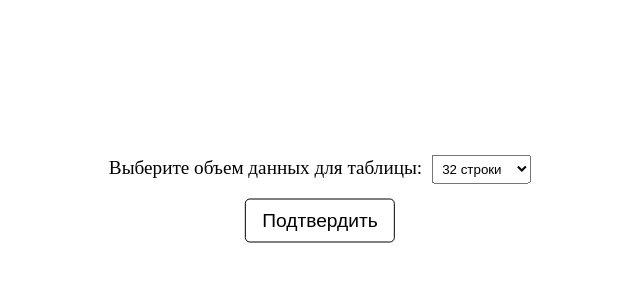
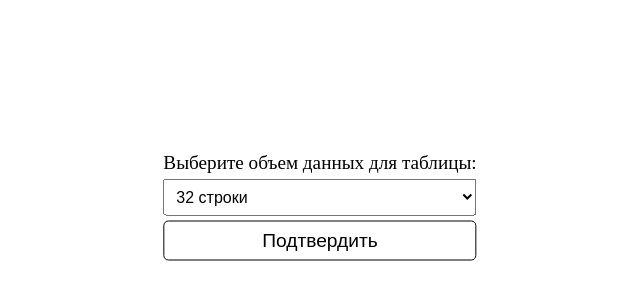
Before and after one commit to Bpedley/frontend-javascript-test, a React (Create React App) app: page / in a window 1280 px wide. Shown: the part 194-494 px from the top of the page, without its empty margins (320-960 px from the left). Built offline with nearby package versions, Linux system fonts and the light colour scheme.

Commit message:
Added Button component

```diff
--- a/src/Components/AddDataRow/AddDataRow.js
+++ b/src/Components/AddDataRow/AddDataRow.js
@@ -1,5 +1,6 @@
 import React, { useState } from "react";
 import InputField from "./InputField";
+import Button from "../Button";
 import { formValidation, inputFields } from "../../utils";
 import "./AddDataRow.scss";
 
@@ -24,6 +25,7 @@ const AddDataRow = ({ addRowData }) => {
       email: "",
       phone: ""
     });
+    setToggle(false);
   };
 
   const handleChange = e => {
@@ -36,19 +38,13 @@ const AddDataRow = ({ addRowData }) => {
   const toggleForm = () => setToggle(!toggle);
 
   if (!toggle) {
-    return (
-      <button className="btn" onClick={toggleForm}>
-        Добавить
-      </button>
-    );
+    return <Button toggleForm={toggleForm}>Добавить</Button>;
   }
 
   return (
     <form onSubmit={handleSubmit}>
-      <button className="btn" onClick={toggleForm}>
-        Отменить
-      </button>
-      <button type="submit" className="btn" disabled={!formValidation(data)}>
+      <Button toggleForm={toggleForm}>Отменить</Button>
+      <button className="btn" disabled={!formValidation(data)}>
         Добавить
       </button>
       <div className="input-fields">
--- /dev/null
+++ b/src/Components/Button.js
@@ -0,0 +1,11 @@
+import React from "react";
+
+const Button = ({ children, toggleForm }) => {
+  return (
+    <button className="btn" onClick={toggleForm ? toggleForm : undefined}>
+      {children}
+    </button>
+  );
+};
+
+export default Button;
--- a/src/Components/ChooseDataLength/ChooseDataLength.js
+++ b/src/Components/ChooseDataLength/ChooseDataLength.js
@@ -1,4 +1,5 @@
 import React, { useState } from "react";
+import Button from "../Button";
 import "./ChooseDataLength.scss";
 
 const ChooseDataLength = ({ fetchData }) => {
@@ -18,14 +19,14 @@ const ChooseDataLength = ({ fetchData }) => {
 
   return (
     <form className="formSelect" onSubmit={handleSelectSubmit}>
-      <label>
+      <label className="formSelect__select">
         Выберите объем данных для таблицы:
         <select value={selected} onChange={handleSelectChange}>
           <option value="32 строки">32 строки</option>
           <option value="1000 строк">1000 строк</option>
         </select>
       </label>
-      <input type="submit" value="Подтвердить" />
+      <Button>Подтвердить</Button>
     </form>
   );
 };
--- a/src/Components/ChooseDataLength/ChooseDataLength.scss
+++ b/src/Components/ChooseDataLength/ChooseDataLength.scss
@@ -7,24 +7,29 @@
   transform: translate(-50%, -50%);
   font-size: 1.2rem;
 
-  input {
-    width: 150px;
-    margin: 15px auto;
-    padding: 10px 15px;
-    background-color: white;
-    border: 1px solid black;
+  .btn {
+    width: 100%;
+    padding: 8px 12px;
+    background-color: #fff;
+    border: 1px solid #000;
     border-radius: 5px;
     font-size: 1.2rem;
+    transition: background-color 0.4s;
     cursor: pointer;
-    transition: background-color 0.4s;
-
     &:hover {
       background-color: rgb(230, 230, 230);
     }
   }
+}
 
+.formSelect__select {
+  display: flex;
+  flex-direction: column;
+  text-align: center;
   select {
-    margin-left: 10px;
-    padding: 5px;
+    padding: 8px;
+    margin: 5px auto;
+    width: 100%;
+    font-size: 1rem;
   }
 }
```
